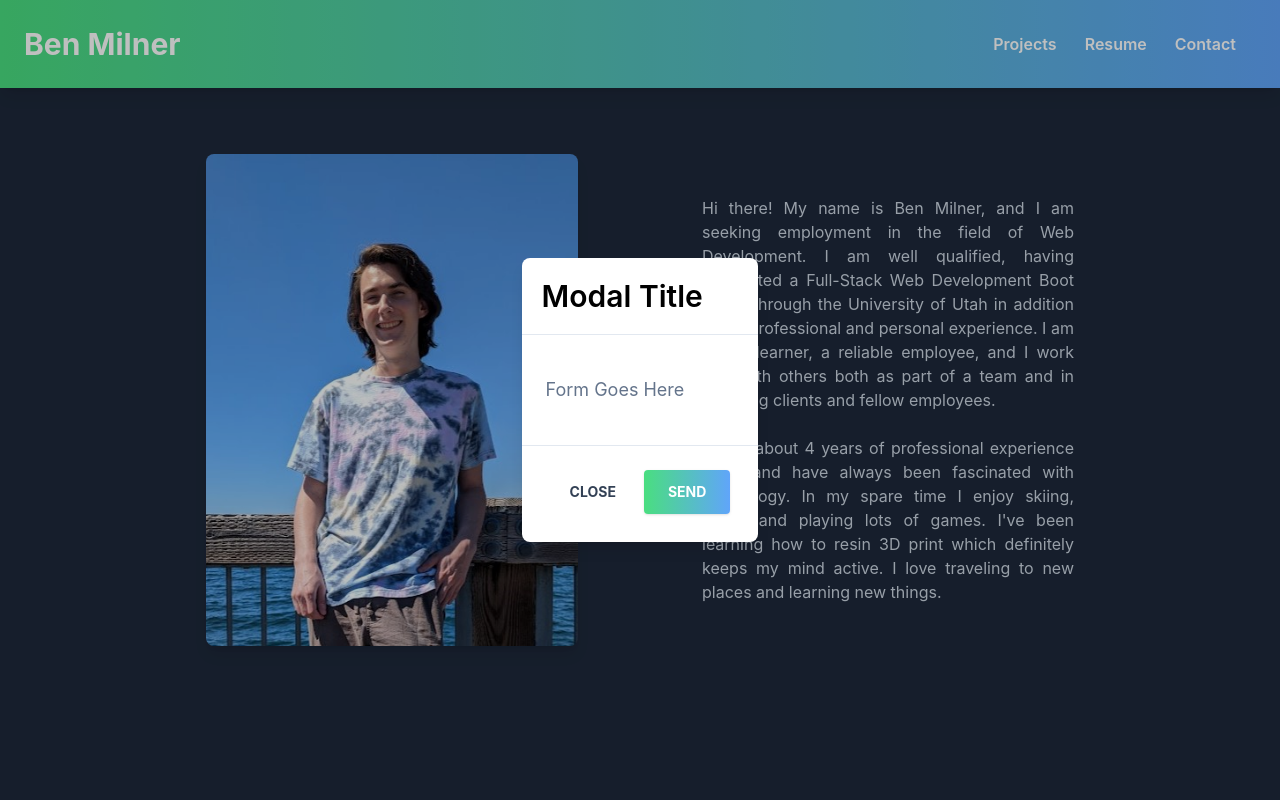
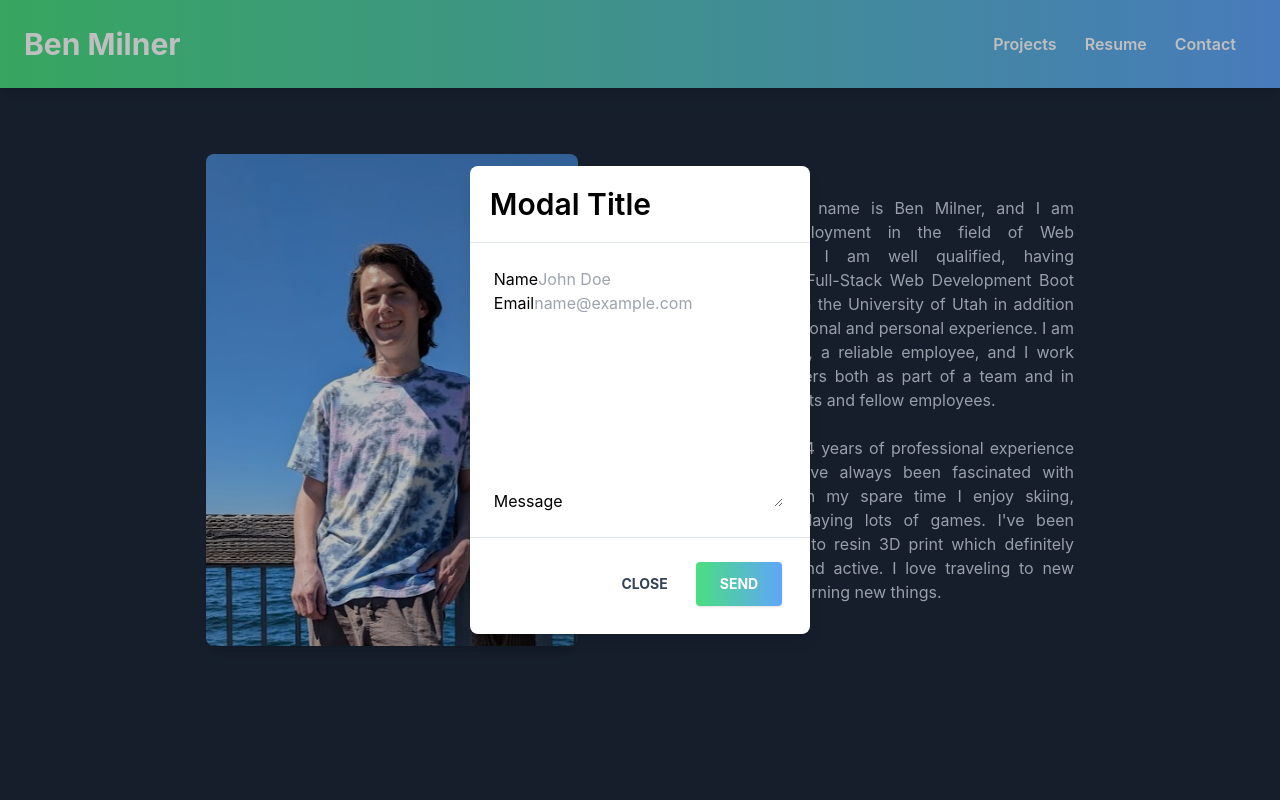
Before and after one commit to Bmilner88/Portfolio, a React (Create React App) app: page / in a window 1280 px wide. Both pictures are taken after a click on the button "Contact". Shown: the top 800 px of the page. Built offline with nearby package versions, Linux system fonts and the light colour scheme.

Commit message:
Added form stuff to modal

```diff
--- a/src/components/Header.js
+++ b/src/components/Header.js
@@ -7,6 +7,81 @@ const Header = ({ projectsRef }) => {
   const scrollToElement = () => projectsRef.current.scrollIntoView();
 
   const [showModal, setShowModal] = useState(false);
+
+  const [formState, setFormState] = useState({
+    name: "",
+    email: "",
+    message: "",
+  });
+
+  const [message, setMessage] = useState({
+    set: false,
+    text: "",
+    loading: false,
+  });
+
+  const handleSubmit = async (e) => {
+    e.preventDefault();
+
+    if (!formState.name || !formState.email || !formState.message) {
+      setMessage({
+        sent: true,
+        text: "Please fill in all fields!",
+      });
+      return;
+    }
+
+    setMessage({
+      sent: true,
+      text: "Sending",
+      loading: true,
+    });
+
+    await fetch("https://bm-portfolio-api.onrender.com/api/send/", {
+      method: "POST",
+      headers: {
+        "Content-type": "application/json",
+      },
+      body: JSON.stringify(formState),
+    })
+      .then((res) => res.json())
+      .then(async (res) => {
+        const resData = await res;
+        if (resData.status === "success") {
+          setMessage({
+            sent: true,
+            text: "Message Sent!",
+            loading: false,
+          });
+
+          setFormState({
+            name: "",
+            email: "",
+            message: "",
+          });
+        } else if (resData.status === "fail") {
+          setMessage({
+            sent: true,
+            text: `Message failed to send - Code: ${res.message.code}`,
+            loading: false,
+          });
+        }
+      });
+  };
+
+  const handleChange = (e) => {
+    const { name, value } = e.target;
+
+    setMessage({
+      sent: false,
+      text: "",
+    });
+
+    setFormState({
+      ...formState,
+      [name]: value,
+    });
+  };
 
   return (
     <nav className="flex items-center justify-between flex-wrap bg-gradient-to-r from-green-400 to-blue-400 shadow-lg p-6 fixed w-screen z-10 top-0">
@@ -46,7 +121,10 @@ const Header = ({ projectsRef }) => {
             </a>
           </li>
           <li className="mr-3">
-            <button onClick={() => setShowModal(true)} className="text-white font-semibold p-2 transition duration-500 rounded-xl hover:text-slate-700 hover:bg-[#BFbada55]">
+            <button
+              onClick={() => setShowModal(true)}
+              className="text-white font-semibold p-2 transition duration-500 rounded-xl hover:text-slate-700 hover:bg-[#BFbada55]"
+            >
               Contact
             </button>
           </li>
@@ -58,10 +136,8 @@ const Header = ({ projectsRef }) => {
           <div className="justify-center items-center flex overflow-x-hidden overflow-y-auto fixed inset-0 z-50 outline-none focus:outline-none">
             <div className="relative w-auto my-6 mx-auto max-w-3xl">
               <div className="border-0 rounded-lg shadow-lg relative flex flex-col w-full bg-white outline-none focus:outline-none">
-              <div className="flex items-start justify-between p-5 border-b border-solid border-slate-200 rounded-t">
-                  <h3 className="text-3xl font-semibold">
-                    Modal Title
-                  </h3>
+                <div className="flex items-start justify-between p-5 border-b border-solid border-slate-200 rounded-t">
+                  <h3 className="text-3xl font-semibold">Modal Title</h3>
                   <button
                     className="p-1 ml-auto bg-transparent border-0 text-black opacity-5 float-right text-3xl leading-none font-semibold outline-none focus:outline-none"
                     onClick={() => setShowModal(false)}
@@ -72,9 +148,65 @@ const Header = ({ projectsRef }) => {
                   </button>
                 </div>
                 <div className="relative p-6 flex-auto">
-                  <p className="my-4 text-slate-500 text-lg leading-relaxed">
-                    Form Goes Here
-                  </p>
+                  <form className="container">
+                    <div className="row justify-content-center mx-auto">
+                      <div className="form-group">
+                        <label for="name">Name</label>
+                        <input
+                          className="form-control"
+                          placeholder="John Doe"
+                          name="name"
+                          type="text"
+                          value={formState.name}
+                          onChange={handleChange}
+                        />
+                      </div>
+                      <div className="form-group">
+                        <label className="mt-3" for="email">
+                          Email
+                        </label>
+                        <input
+                          className="form-control"
+                          placeholder="name@example.com"
+                          name="email"
+                          type="email"
+                          value={formState.email}
+                          onChange={handleChange}
+                        />
+                      </div>
+                      <div className="form-group">
+                        <label className="mt-3" for="message">
+                          Message
+                        </label>
+                        <textarea
+                          className="form-control"
+                          name="message"
+                          type="text"
+                          rows="8"
+                          value={formState.message}
+                          onChange={handleChange}
+                        />
+                      </div>
+                      {message.sent && message.loading && (
+                        <div>
+                          <div id="message-sent" className="mt-4">
+                            <p>
+                              {message.text}{" "}
+                              <span
+                                className="spinner-border spinner-border-sm"
+                                role="status"
+                              ></span>
+                            </p>
+                          </div>
+                        </div>
+                      )}
+                      {message.sent && !message.loading && (
+                        <div id="message-sent" className="mt-4">
+                          <p>{message.text}</p>
+                        </div>
+                      )}
+                    </div>
+                  </form>
                 </div>
                 <div className="flex items-center justify-end p-6 border-t border-solid border-slate-200 rounded-b">
                   <button
@@ -87,7 +219,7 @@ const Header = ({ projectsRef }) => {
                   <button
                     className="bg-gradient-to-r from-green-400 to-blue-400 text-white active:bg-emerald-600 font-bold uppercase text-sm px-6 py-3 rounded shadow hover:shadow-lg outline-none focus:outline-none mr-1 mb-1 ease-linear transition-all duration-150"
                     type="button"
-                    onClick={() => setShowModal(false)}
+                    onClick={handleSubmit}
                   >
                     Send
                   </button>
```
